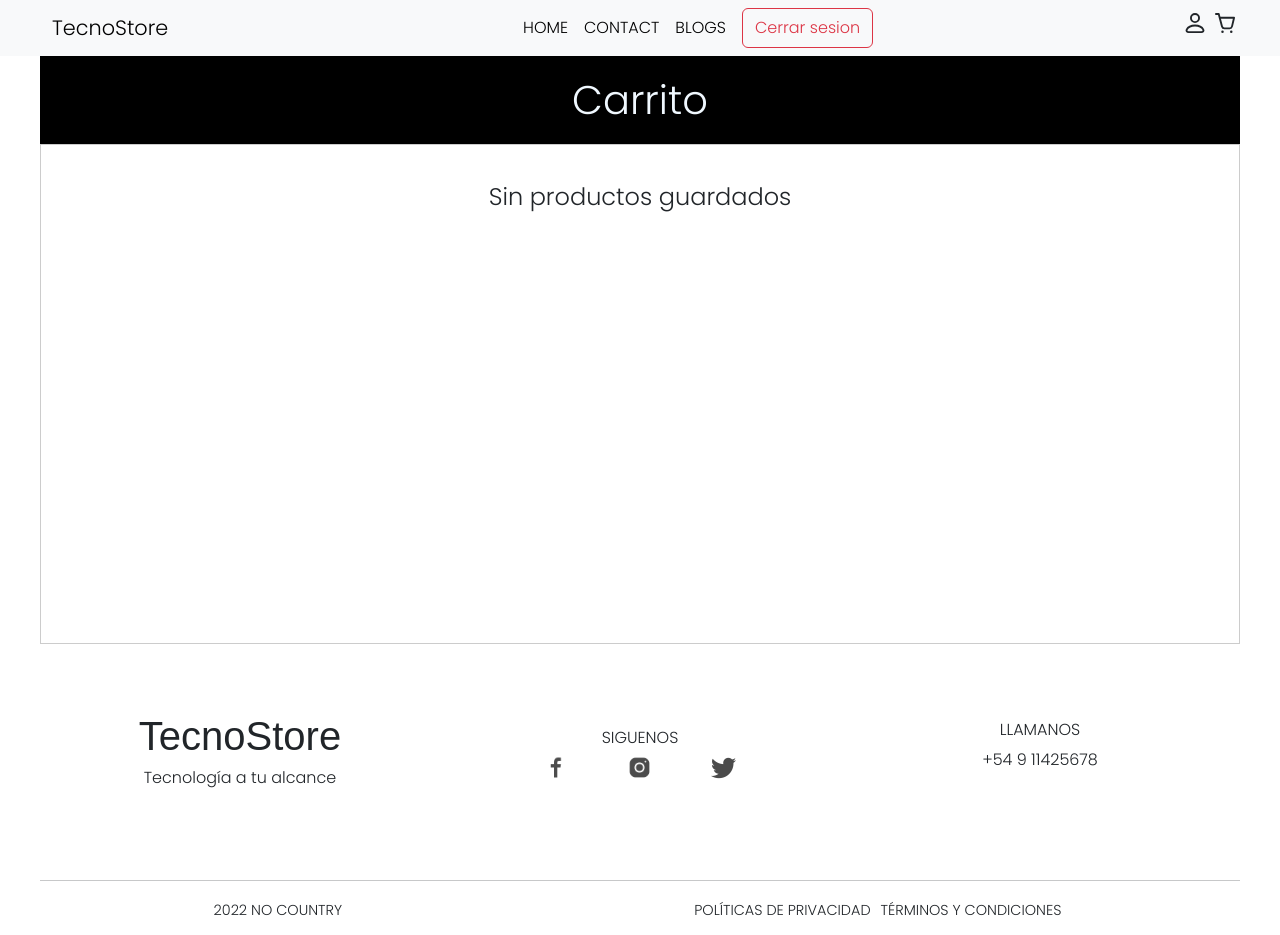
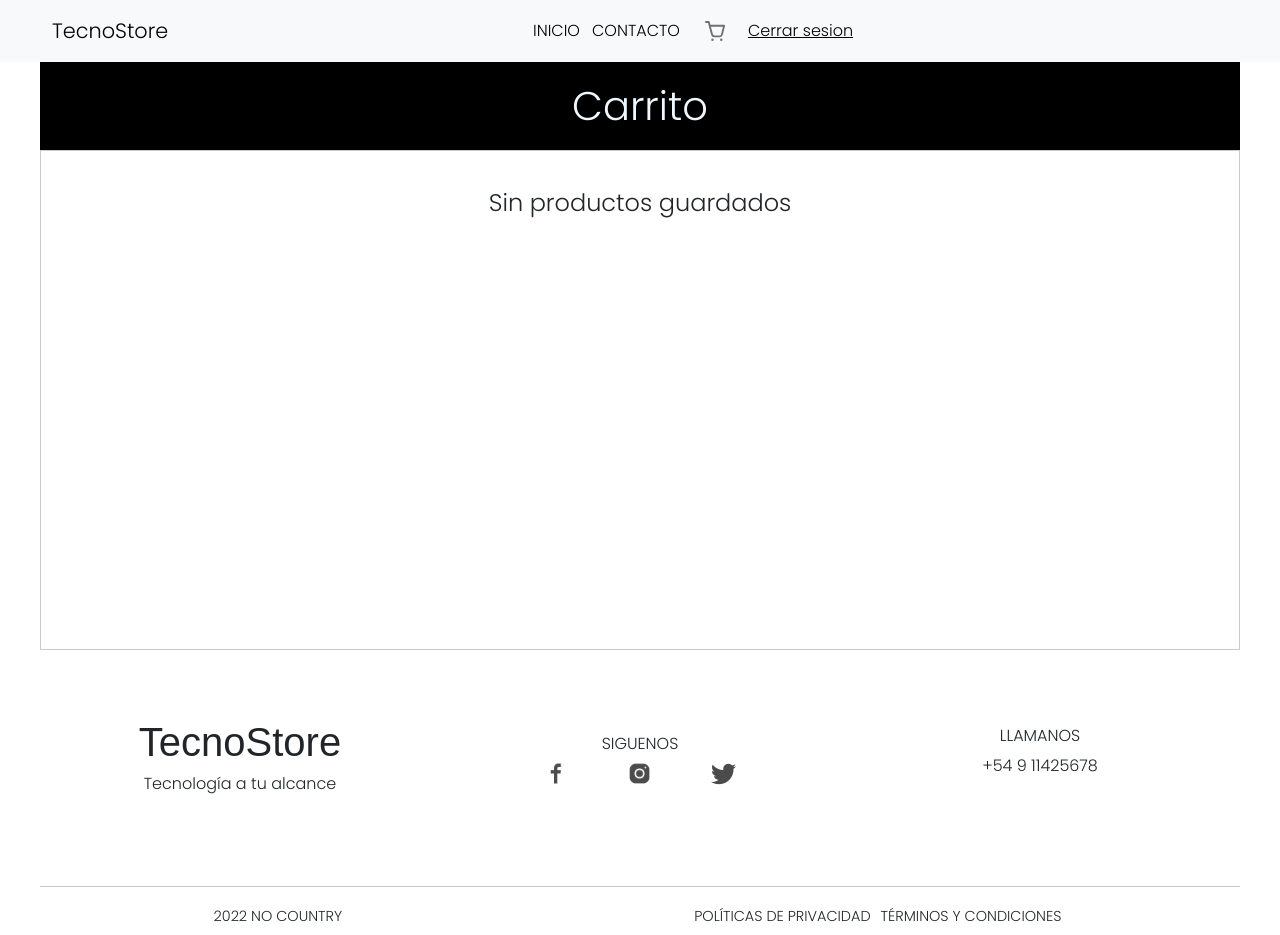
Before and after one commit to No-Country/c6-22, a React (Create React App) app in the folder front/: page /cart in a window 1280 px wide. Built offline with nearby package versions, Linux system fonts and the light colour scheme; sample sign-in values are in the browser's storage; a web font is replaced by a local one.

Commit message:
feature: nav (#29)

```diff
--- a/front/src/components/cards/Cards.js
+++ b/front/src/components/cards/Cards.js
@@ -2,27 +2,23 @@ import { useDispatch } from "react-redux";
 import styles from "../cards/Cards.module.css";
 import { Link } from "react-router-dom";
 import { addProduct } from "../../features/cartSlice";
+import { formatPrice } from "../../helpers/formatPrice";
 
 const { cardProducts, productImg, productInfo, cart, productContent } = styles;
 
-const Cards = (props) => {
+const Cards = ({ name, url, title, price, description, id }) => {
   const dispatch = useDispatch();
   const handleClick = () => {
-    dispatch(addProduct(props));
+    dispatch(addProduct({ name, url, title, price, description, id }));
   };
 
   return (
     <div className={cardProducts} style={{ width: "14rem" }}>
       <div className={productImg}>
-        <img src={props.img} alt="..." />
+        <img src={url} alt={name} />
       </div>
       <div className={productInfo}>
-        <button
-          type="button"
-          onClick={() => handleClick()}
-          className={cart}
-          href="#"
-        >
+        <button type="button" onClick={handleClick} className={cart}>
           <svg width="24" height="24" fill="none" viewBox="0 0 24 24">
             <path
               stroke="currentColor"
@@ -36,14 +32,14 @@ const Cards = (props) => {
           </svg>
         </button>
         <div className={productContent}>
-          <h5>{props.title}</h5>
-          <p>{props.description}</p>
+          <h5>{title}</h5>
+          <p>{description}</p>
           <br></br>
-          <h5>$ {props.price}</h5>
+          <h5> {formatPrice(price)}</h5>
           <br></br>
 
-          <Link to={`${props.id}`}>
-            <button>SEE MORE</button>
+          <Link to={`${id}`}>
+            <button>Ver</button>
           </Link>
         </div>
       </div>
--- a/front/src/components/cards/Cards.module.css
+++ b/front/src/components/cards/Cards.module.css
@@ -16,11 +16,10 @@
   flex-wrap: wrap;
 }
 .productContent button {
-  background-color: #134e5e;
+  background-color: #434444;
   font-size: 1.1rem;
   color: white;
   border: none;
-  border-top: 2px solid #134e5e;
   border-bottom-left-radius: 7px;
   border-bottom-right-radius: 7px;
   width: 100%;
@@ -28,13 +27,9 @@
 }
 
 .productContent button:hover {
-  color: #134e5e;
-  background-color: white;
+  opacity: 0.9;
 }
-button:hover {
-  background-color: #134e5e;
-  color: white;
-}
+
 .productContent {
   text-align: center;
   width: 100%;
@@ -49,14 +44,12 @@ button:hover {
   border-radius: 10px;
   width: 250px !important;
   background-color: rgb(224, 224, 224);
-  transition: 0.7s ease-in-out;
-  border: 2px solid #134e5e;
+  transition: 0.3s;
+  border: 1px solid #0707071b;
 }
 .cardProducts:hover {
-  transform: translateY(-1px);
-  box-shadow: 10px 10px 19px -8px rgba(0, 0, 0, 0.75);
-  -webkit-box-shadow: 10px 10px 19px -8px rgba(0, 0, 0, 0.75);
-  -moz-box-shadow: 10px 10px 19px -8px rgba(0, 0, 0, 0.75);
+  box-shadow: 0 0 5px rgba(0, 0, 0, 0.438);
+  /*  border-color: #134e5e; */
 }
 
 .productImg {
@@ -77,13 +70,14 @@ button:hover {
   float: right;
   top: -240px;
   right: 10px;
-  background-color: white;
+  background-color: rgba(131, 132, 132, 0.46);
   border-radius: 50%;
+  border: none;
   width: 40px;
   height: 40px;
 }
 .cart svg {
-  color: black;
+  color: rgb(22, 22, 22);
   width: 25px;
   position: relative;
   top: 0;
@@ -91,8 +85,8 @@ button:hover {
   left: 0;
   right: 0;
   margin: auto;
-  transition: 0.5s ease-in;
+  transition: 0.3s;
 }
-.cart svg:hover {
-  transform: scale(1.2);
+.cart:hover svg {
+  transform: scale(1.1);
 }
--- a/front/src/components/contact/Contact.js
+++ b/front/src/components/contact/Contact.js
@@ -10,7 +10,6 @@ import instagram from "../../assets/instagram.png";
 import twitter from "../../assets/twitter.png";
 import { Title } from "../title/Title";
 const {
-
   container_footer,
   map,
   footer,
@@ -21,8 +20,7 @@ const {
   container_email,
   social_media,
   containerWidth,
-} = styles
-
+} = styles;
 
 const Contact = () => {
   const handleSubscribe = (e) => {
@@ -49,14 +47,13 @@ const Contact = () => {
           <div className={map}>
             <iframe
               src="https://www.google.com/maps/embed?pb=!1m18!1m12!1m3!1d105073.23949906467!2d-58.43329845000001!3d-34.615823750000004!2m3!1f0!2f0!3f0!3m2!1i1024!2i768!4f13.1!3m3!1m2!1s0x95bcca3b4ef90cbd%3A0xa0b3812e88e88e87!2sBuenos%20Aires%2C%20CABA!5e0!3m2!1ses-419!2sar!4v1661563844111!5m2!1ses-419!2sar"
-            allowfullscreen=""
+              allowFullScreen=""
               loading="lazy"
-            referrerpolicy="no-referrer-when-downgrade"
+              referrerPolicy="no-referrer-when-downgrade"
             ></iframe>
           </div>
           <div className={footer}>
             <div>
-
               <h4>CONTACTANOS</h4>
               <div className={container_information}>
                 <div className={card_container}>
--- a/front/src/components/home/Home.module.css
+++ b/front/src/components/home/Home.module.css
@@ -6,11 +6,11 @@ body {
 html {
   scroll-behavior: smooth;
 }
-.containerWidth{
+.containerWidth {
   width: 100%;
   background-color: rgb(248, 249, 250);
 }
-.max_width{
+.max_width {
   max-width: 1200px;
   margin: auto;
 }
@@ -41,10 +41,11 @@ html {
   color: black;
   text-decoration: none;
   line-height: 40px;
-  padding-right: 1rem;
+  margin-right: 12px;
+  border-bottom: 1px solid transparent;
 }
 .navbarPage:hover {
-  color: black;
+  border-bottom: 1px solid;
 }
 .navbarBrand:hover {
   color: black;
@@ -61,6 +62,16 @@ html {
 }
 .icons li {
   list-style: none;
+}
+
+.button {
+  border: none;
+  padding: 5px 10px;
+  background: inherit;
+  text-decoration: underline;
+}
+.button:hover {
+  text-decoration-color: red;
 }
 
 /* ///////////////CARDS//////////////// */
@@ -148,7 +159,7 @@ html {
   }
 }
 
-@media screen and (max-width: 990px) {
+@media screen and (max-width: 767px) {
   .icons {
     width: 100%;
     display: flex;
--- a/front/src/components/navbar/Navbar.js
+++ b/front/src/components/navbar/Navbar.js
@@ -4,11 +4,7 @@ import { Link, useLocation } from "react-router-dom";
 import { useDispatch } from "react-redux";
 import { logout } from "../../features/authSlice";
 
-const { navbarBrand,
-  navbarPage,
-  containerWidth,
-  max_width
-} = styles;
+const { navbarBrand, navbarPage, containerWidth, max_width, button } = styles;
 
 const Navbar = ({ isLogged }) => {
   const dispatch = useDispatch();
@@ -18,7 +14,7 @@ const Navbar = ({ isLogged }) => {
     <>
       <div className={containerWidth}>
         <div className={max_width}>
-      <nav className="navbar navbar-expand-lg bg-light">
+          <nav className="navbar navbar-expand-md bg-light">
             <div className="container-fluid">
               <Link to={"/"} className={navbarBrand}>
                 TecnoStore
@@ -35,20 +31,35 @@ const Navbar = ({ isLogged }) => {
                 <span className="navbar-toggler-icon"></span>
               </button>
               <div className="collapse navbar-collapse " id="navbarNav">
-            <ul className="navbar-nav mx-auto ">
+                <ul className="navbar-nav mx-auto align-items-center">
                   <li className="nav-item">
                     <Link to={"/"} className={navbarPage}>
-                  HOME
+                      INICIO
                     </Link>
                   </li>
                   <li className="nav-item">
                     <Link to={"/contact"} className={navbarPage}>
-                  CONTACT
+                      CONTACTO
                     </Link>
                   </li>
                   <li className="nav-item">
-                <Link to={"/"} className={navbarPage}>
-                  BLOGS
+                    <Link to="/cart" className="nav-link">
+                      <svg
+                        width="30"
+                        height="30"
+                        fill="none"
+                        viewBox="0 0 24 24"
+                      >
+                        <path
+                          stroke="currentColor"
+                          strokeLinecap="round"
+                          strokeLinejoin="round"
+                          strokeWidth="1.5"
+                          d="M7.75 7.75H19.25L17.6128 14.7081C17.4002 15.6115 16.5941 16.25 15.666 16.25H11.5395C10.632 16.25 9.83827 15.639 9.60606 14.7618L7.75 7.75ZM7.75 7.75L7 4.75H4.75"
+                        />
+                        <circle cx="10" cy="19" r="1" fill="currentColor" />
+                        <circle cx="17" cy="19" r="1" fill="currentColor" />
+                      </svg>
                     </Link>
                   </li>
                   {isLogged && (
@@ -57,26 +68,26 @@ const Navbar = ({ isLogged }) => {
                         onClick={() => {
                           dispatch(logout());
                         }}
-                    className="btn btn-outline-danger"
+                        className={button}
                       >
                         Cerrar sesion
                       </button>
                     </li>
                   )}
-            </ul>
-          </div>
-        </div>
-      </nav>
-      <div className={styles.icons}>
-        <ul className="navbar mx-auto">
+                  {!isLogged && (
                     <li className="nav-item">
                       <Link
                         state={location.pathname}
                         replace={true}
-              to={isLogged ? "/user" : "/login"}
+                        to={"/login"}
                         className="nav-link"
                       >
-              <svg width="30" height="30" fill="none" viewBox="0 0 24 24">
+                        <svg
+                          width="30"
+                          height="30"
+                          fill="none"
+                          viewBox="0 0 24 24"
+                        >
                           <circle
                             cx="12"
                             cy="8"
@@ -96,25 +107,11 @@ const Navbar = ({ isLogged }) => {
                         </svg>
                       </Link>
                     </li>
-          <li className="nav-item">
-            <Link to="/cart" className="nav-link">
-              <svg width="30" height="30" fill="none" viewBox="0 0 24 24">
-                <path
-                  stroke="currentColor"
-                  strokeLinecap="round"
-                  strokeLinejoin="round"
-                  strokeWidth="1.5"
-                  d="M7.75 7.75H19.25L17.6128 14.7081C17.4002 15.6115 16.5941 16.25 15.666 16.25H11.5395C10.632 16.25 9.83827 15.639 9.60606 14.7618L7.75 7.75ZM7.75 7.75L7 4.75H4.75"
-                />
-                <circle cx="10" cy="19" r="1" fill="currentColor" />
-                <circle cx="17" cy="19" r="1" fill="currentColor" />
-              </svg>
-            </Link>
-          </li>
+                  )}
                 </ul>
               </div>
-      <div>
             </div>
+          </nav>
         </div>
       </div>
     </>
--- a/front/src/components/products/ProductsView.js
+++ b/front/src/components/products/ProductsView.js
@@ -4,7 +4,6 @@ import Cards from "../cards/Cards";
 import data from "../json/data.json";
 import styles from "../cards/Cards.module.css";
 import { Title } from "../title/Title";
-
 
 export const ProductsView = () => {
   const categorieList = ["smartphones", "laptops", "tablets", "pc"];
@@ -22,16 +21,7 @@ export const ProductsView = () => {
       <div className={styles.containerWidth}>
         <div className={styles.cardsProducts}>
           {data.map((products) => {
-          return (
-            <Cards
-              key={products.id}
-              id={products.id}
-              title={products.title}
-              description={products.description}
-              img={products.url}
-              price={products.price}
-            />
-          );
+            return <Cards key={products.id} {...products} />;
           })}
         </div>
       </div>
--- /dev/null
+++ b/front/src/helpers/formatPrice.js
@@ -0,0 +1,8 @@
+const config = new Intl.NumberFormat("es-AR", {
+  style: "currency",
+  currency: "ARS",
+});
+
+export const formatPrice = (value) => {
+  return config.format(value);
+};
```
Also changed, not shown: front/src/components/cart/CartView.js (+5 -9 lines). Lines whose indentation alone changed are shown as unchanged.
